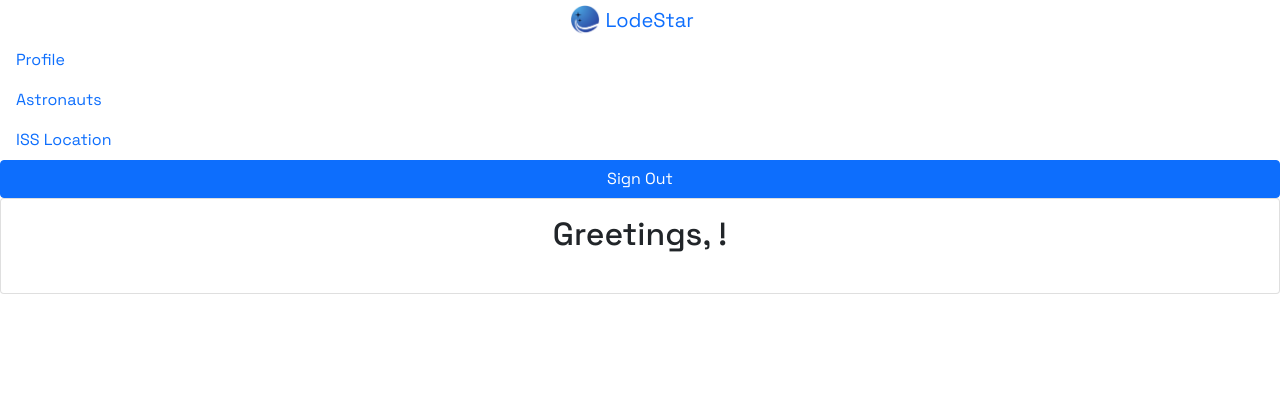
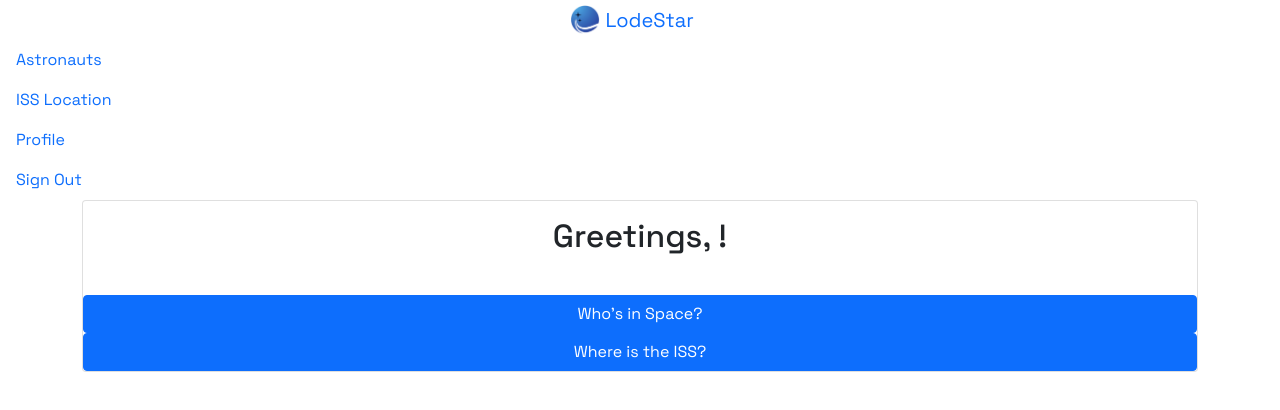
Before and after one commit to jwaffensmith/lodestar-app, a React (Create React App) app: page /profile in a window 1280 px wide. Shown: the top 410 px of the page. Built offline with nearby package versions, Linux system fonts and the light colour scheme; no server answers.

Commit message:
commit before refactoring

```diff
--- a/src/App.js
+++ b/src/App.js
@@ -1,5 +1,4 @@
 import './App.css';
-import React, {useState} from 'react';
 import {
   Route,
   Switch
@@ -9,14 +8,9 @@ import AstronautContainer from './components/astronauts/AstronautContainer';
 import IssContainer from './components/iss/IssContainer';
 import Navigation from './components/shared/Navigation';
 import Login from './components/auth/Login'
-import 'firebase/compat/auth';
-// import { auth } from "./components/auth/Firebase";
 
 function App() {
 
-  const [isUserSignedIn, setIsUserSignedIn] = useState(true);
-
-  if(isUserSignedIn === true) {
     return (
       <div>
         <Navigation/>
@@ -28,17 +22,6 @@ function App() {
         </Switch>
       </div>
     );
-  } else {
-    return (
-      <div>
-        <Navigation/>
-        <Switch>
-          <Route path="/login" component={ Login }/>
-        </Switch>
-      </div>
-    );
-  }
-
 }
 
 export default App;
--- a/src/components/auth/Login.js
+++ b/src/components/auth/Login.js
@@ -31,7 +31,7 @@ function Login () {
             <Card>
                 <Card.Body>
                     <h2 className="text-center mb-4">Greetings!</h2>
-                    <Button onClick={signInWithFirebase} className="justify-content-center w-30" >
+                    <Button onClick={signInWithFirebase} className="text-center mb-4 w-30" >
                     Log In with Google
                     </Button>
                 </Card.Body>
--- a/src/components/profile/Profile.js
+++ b/src/components/profile/Profile.js
@@ -1,19 +1,27 @@
-import React, { Component } from 'react'
+import React, { useState } from 'react'
 import  { auth }  from "../auth/Firebase";
-import { Card } from "react-bootstrap"
+import { Container, Card, Button } from "react-bootstrap"
+import { useHistory } from "react-router-dom"
 
-class Profile extends Component {
-    render () {
-        return (
-            <>
+
+function Profile () {
+
+    // const { currentUser } = auth()
+    // const history = useHistory()
+
+    return (
+        <>
+        <Container>
             <Card>
                 <Card.Body>
                     <h2 className="text-center mb-4">Greetings, {auth.currentUser?.displayName}!</h2>
                 </Card.Body>
+                <Button href="/astronauts"> Who's in Space? </Button>
+                <Button href="/iss"> Where is the ISS? </Button>
             </Card>
-            </>
-        )
-    }
+        </Container>
+        </>
+    )
 }
 
 export default Profile;
--- a/src/components/shared/Navigation.js
+++ b/src/components/shared/Navigation.js
@@ -2,7 +2,6 @@ import  Nav from 'react-bootstrap/Nav'
 import  Navbar from 'react-bootstrap/Navbar'
 import Container from 'react-bootstrap/Container'
 import  { auth }  from "../auth/Firebase";
-import { Button } from "react-bootstrap"
 import {  signOut } from "firebase/auth";
 
 const Navigation = () => {
@@ -29,12 +28,10 @@ const Navigation = () => {
         </Nav>
         {/* add conditional once auth is implemented */}
         <Nav defaultActiveKey="/" className="flex-column">
-            <Nav.Link href="/profile">Profile</Nav.Link>
             <Nav.Link href="/astronauts">Astronauts</Nav.Link>
             <Nav.Link href="/iss">ISS Location</Nav.Link>
-            <Button onClick={logout} href="/login">
-                Sign Out
-            </Button>
+            <Nav.Link href="/profile">Profile</Nav.Link>
+            <Nav.Link onClick={logout} href="/login">Sign Out </Nav.Link>
         </Nav>
         </>
     )
```
